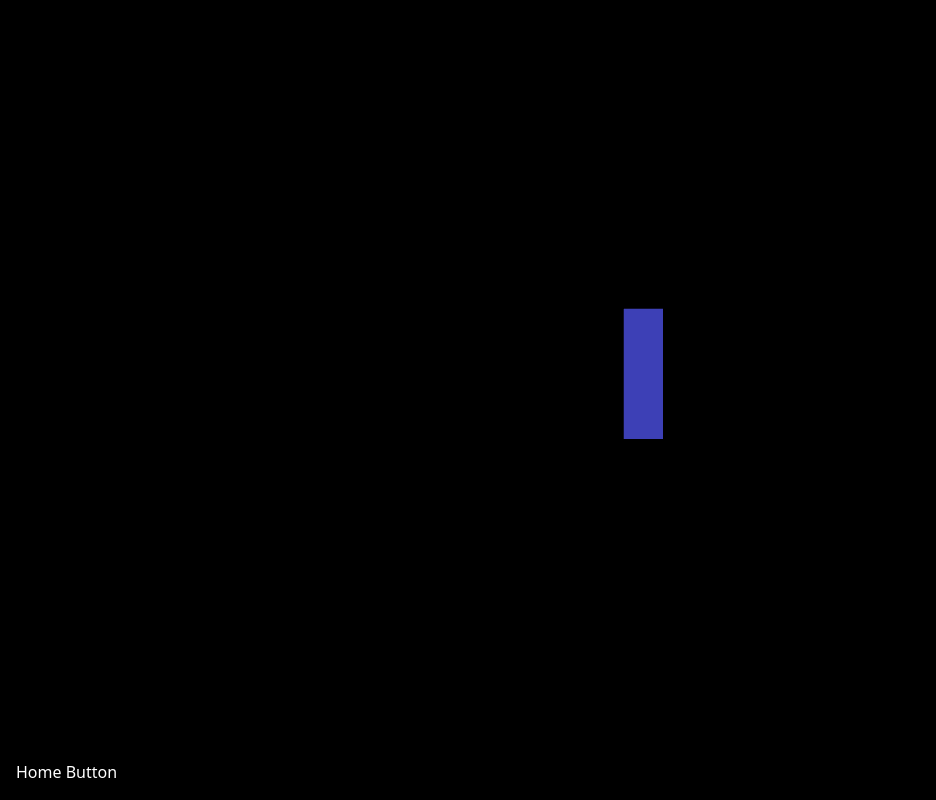
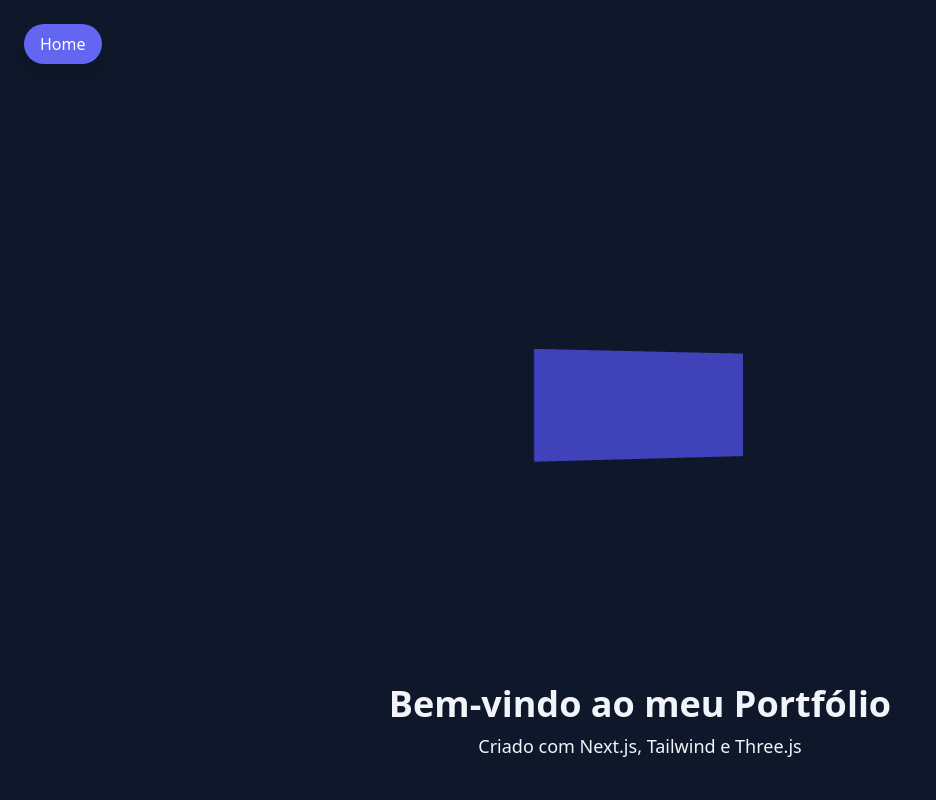
Before and after one commit to k2everest/portfolio-freelancer, a Next.js app: page / in a window 1280 px wide. Shown: the whole page, without its empty margins (0-936 px from the left). Built offline with nearby package versions, Linux system fonts and the light colour scheme.

Commit message:
Add files via upload

```diff
--- a/pages/index.js
+++ b/pages/index.js
@@ -1,14 +1,34 @@
 import dynamic from 'next/dynamic'
 import Loader from '../components/Loader'
+import { useState, useEffect } from 'react'
 
 const Scene = dynamic(() => import('../components/Scene'), { ssr: false })
 
 export default function Home() {
+  const [loaded, setLoaded] = useState(false)
+
+  useEffect(() => {
+    const timer = setTimeout(() => setLoaded(true), 2000)
+    return () => clearTimeout(timer)
+  }, [])
+
   return (
-    <div className="relative w-screen h-screen bg-black text-white">
-      <Loader />
-      <Scene />
-      <div className="absolute bottom-4 left-4">Home Button</div>
+    <div className="relative w-full h-screen bg-primary text-text overflow-hidden">
+      {!loaded && <Loader />}
+      {loaded && (
+        <>
+          <Scene />
+          <div className="absolute top-6 left-6">
+            <button className="px-4 py-2 bg-accent text-white rounded-full shadow-lg hover:scale-105 transition">
+              Home
+            </button>
+          </div>
+          <div className="absolute bottom-10 left-1/2 transform -translate-x-1/2 text-center">
+            <h1 className="text-4xl font-bold">Bem-vindo ao meu Portfólio</h1>
+            <p className="text-lg mt-2">Criado com Next.js, Tailwind e Three.js</p>
+          </div>
+        </>
+      )}
     </div>
   )
 }
```
Also changed, not shown: pages/_app.js (line endings or trailing spaces).
